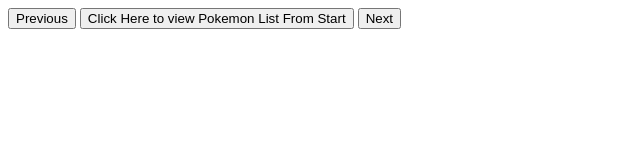
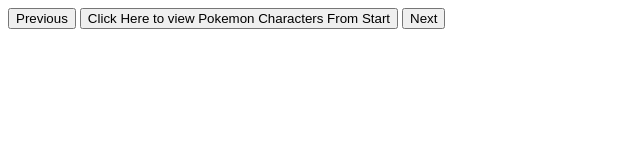
Before and after one commit to Mounika-YallappaReddy/hackathon-1, a plain HTML site: page index.html in a window 1280 px wide. Shown: the whole page, without its empty margins (0-640 px from the left). Drawn offline with Linux system fonts and the light colour scheme; no server answers.

Commit message:
first change

```diff
--- a/index.html
+++ b/index.html
@@ -19,7 +19,7 @@
     </div>
     <div class="pageination">
         <button onclick="previousPage()">Previous</button>
-        <button onclick="fromStart()"> Click Here to view Pokemon List From Start</button>
+        <button onclick="fromStart()"> Click Here to view Pokemon Characters From Start</button>
         <button onclick="nextPage()"> Next </button>
     </div>
 </body>
```
